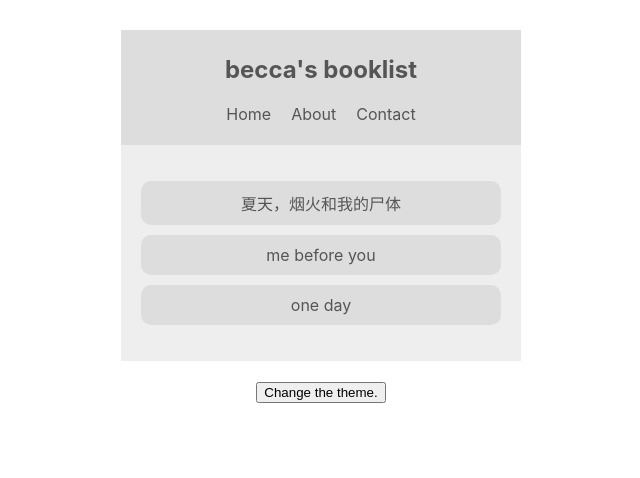
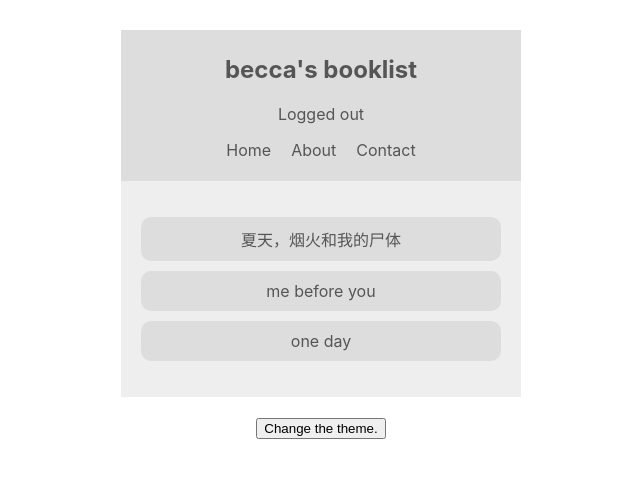
Before and after one commit to sincerity628/learn-react-context-and-hooks, a React (Create React App) app: page / in a window 1280 px wide. Shown: the top 478 px of the page, without its empty margins (319-959 px from the left). Built offline with nearby package versions, Linux system fonts and the light colour scheme.

Commit message:
consume multiple contexts.

```diff
--- a/src/components/Navbar.js
+++ b/src/components/Navbar.js
@@ -1,18 +1,26 @@
 import React, { Component } from 'react';
 import { ThemeContext } from '../contexts/ThemeContext';
+import { AuthContext } from '../contexts/AuthContext';
 
 class Navbar extends Component {
   // static contextType = ThemeContext;
   render() {
 
     return (
+      <AuthContext.Consumer>
+      { (authContext) => {
+        return (
           <ThemeContext.Consumer>
-        { (context) => {
-          const { isLight, light, dark } = context;
+            { (themeContext) => {
+              const { isAuthenticated, toggleAuth } = authContext;
+              const { isLight, light, dark } = themeContext;
               const theme = isLight ? light : dark;
               return (
                 <nav style={{ background: theme.ui, color: theme.syntax }}>
                   <h1>becca's booklist</h1>
+                  <div onClick={toggleAuth} className="log-part">
+                    { isAuthenticated ? 'Logged in' : 'Logged out' }
+                  </div>
                   <ul>
                     <li>Home</li>
                     <li>About</li>
@@ -23,6 +31,9 @@
             } }
           </ThemeContext.Consumer>
         );
+      } }
+      </AuthContext.Consumer>
+    );
   }
 }
 
--- a/src/index.css
+++ b/src/index.css
@@ -42,3 +42,7 @@
   margin: 10px auto;
   border-radius: 10px;
 }
+
+.log-part {
+  cursor: pointer;
+}
```
Lines whose indentation alone changed are shown as unchanged.
